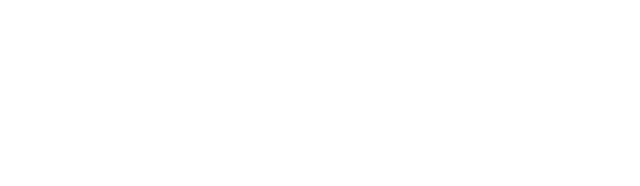
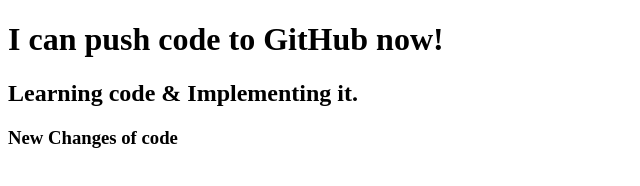
Before and after one commit to allif95/first-repo, a plain HTML site: page index.html in a window 1280 px wide. Shown: the whole page, without its empty margins (0-640 px from the left). Drawn offline with Linux system fonts and the light colour scheme.

Commit message:
added headert

```diff
--- a/index.html
+++ b/index.html
@@ -7,6 +7,8 @@
     <title>My First GitHub Report</title>
 </head>
 <body>
-
+    <h1>I can push code to GitHub now!</h1>
+    <h2>Learning code & Implementing it.</h2>
+    <h3>New Changes of code</h3>
 </body>
 </html>
```
